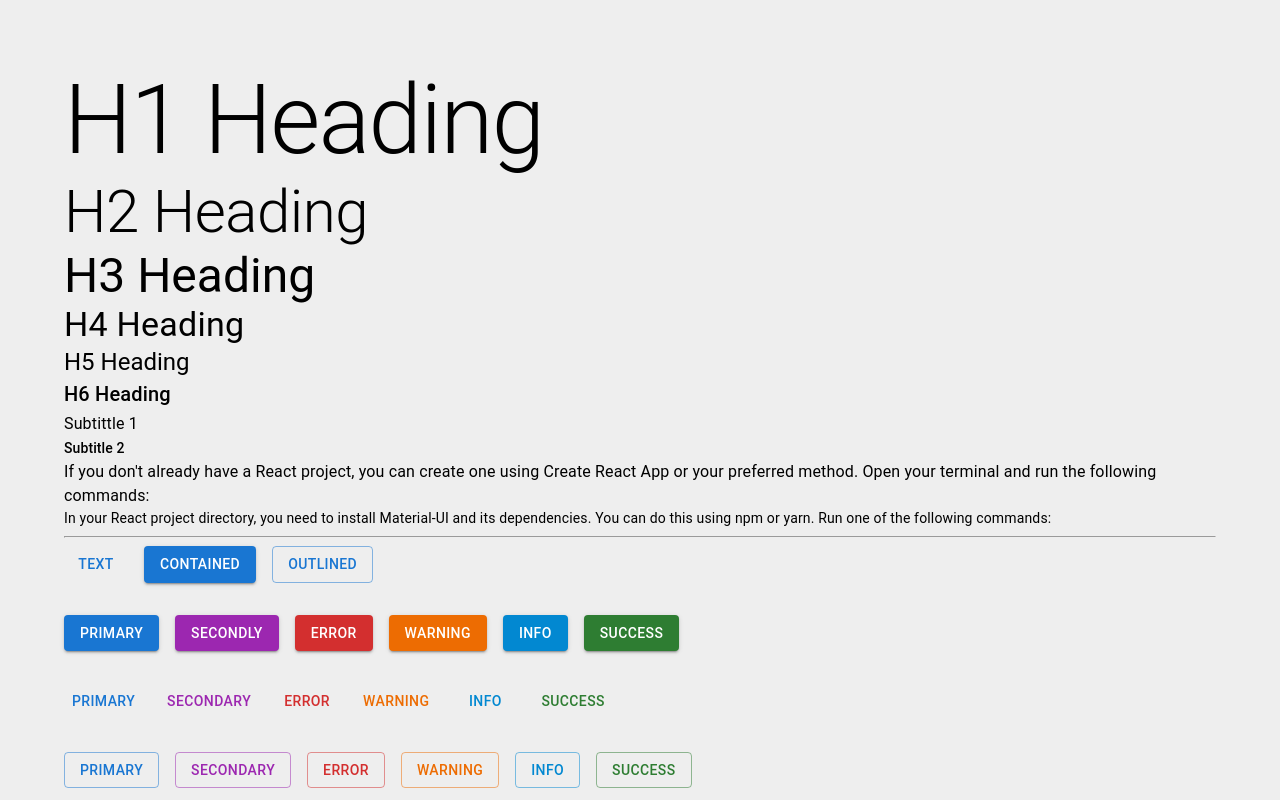
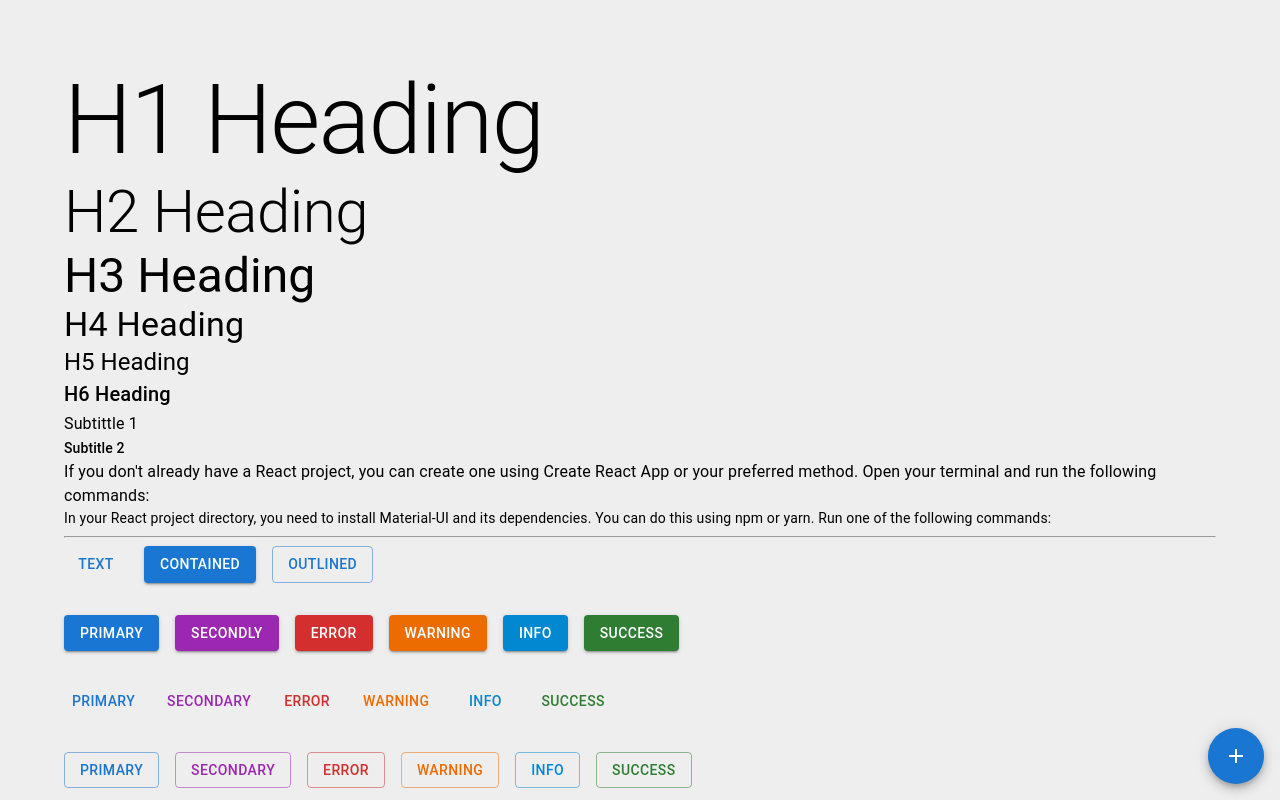
Before and after one commit to Winniequan/Learn-MUI-with-TypeScript, a React (Create React App) app: page / in a window 1280 px wide. Shown: the top 800 px of the page. Built offline with nearby package versions, Linux system fonts and the light colour scheme.

Commit message:
SpeedDial component add tooltip

```diff
--- a/src/App.tsx
+++ b/src/App.tsx
@@ -18,6 +18,7 @@
 import {MuiLink} from "./components/MuiLink"
 import { MuiBreadcrumbs } from './components/MuiBreadcrumbs';
 import { MuiDrawer } from './components/MuiDrawer';
+import { MuiSpeedDial } from './components/MuiSpeedDial';
 
 function App() {
   return (
@@ -59,6 +60,7 @@
       <hr />
       <MuiDrawer/>
       <hr />
+      <MuiSpeedDial />
       <hr />
       <hr />
     </div>
--- /dev/null
+++ b/src/components/MuiSpeedDial.tsx
@@ -0,0 +1,20 @@
+import React from 'react'
+import { SpeedDial, SpeedDialAction, SpeedDialIcon } from '@mui/material'
+import CopyIcon from "@mui/icons-material/FileCopyOutlined";
+import PrintIcon from "@mui/icons-material/Print";
+import ShareIcon from "@mui/icons-material/Share";
+import EditIcon  from '@mui/icons-material/Edit';
+
+export const MuiSpeedDial = () => {
+  return (
+    <SpeedDial
+      ariaLabel="Navigation speed dial"
+      sx={{ position: "absolute", bottom: 16, right: 16 }}
+      icon={<SpeedDialIcon  openIcon={<EditIcon/>}/>}
+    >
+      <SpeedDialAction icon={<CopyIcon />} tooltipTitle="copy" tooltipOpen/>
+      <SpeedDialAction icon={<PrintIcon />} tooltipTitle="print" tooltipOpen/>
+      <SpeedDialAction icon={<ShareIcon />} tooltipTitle="share" tooltipOpen />
+    </SpeedDial>
+  )
+}
```
